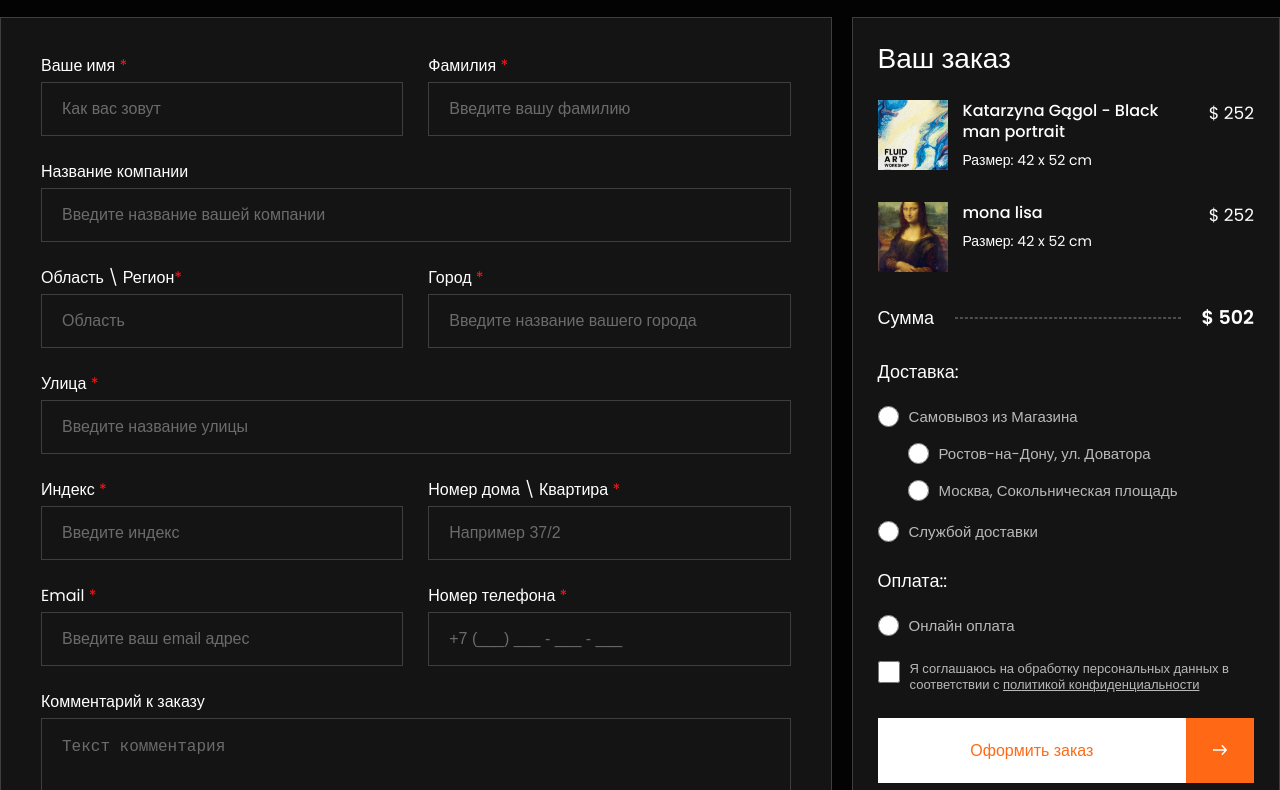
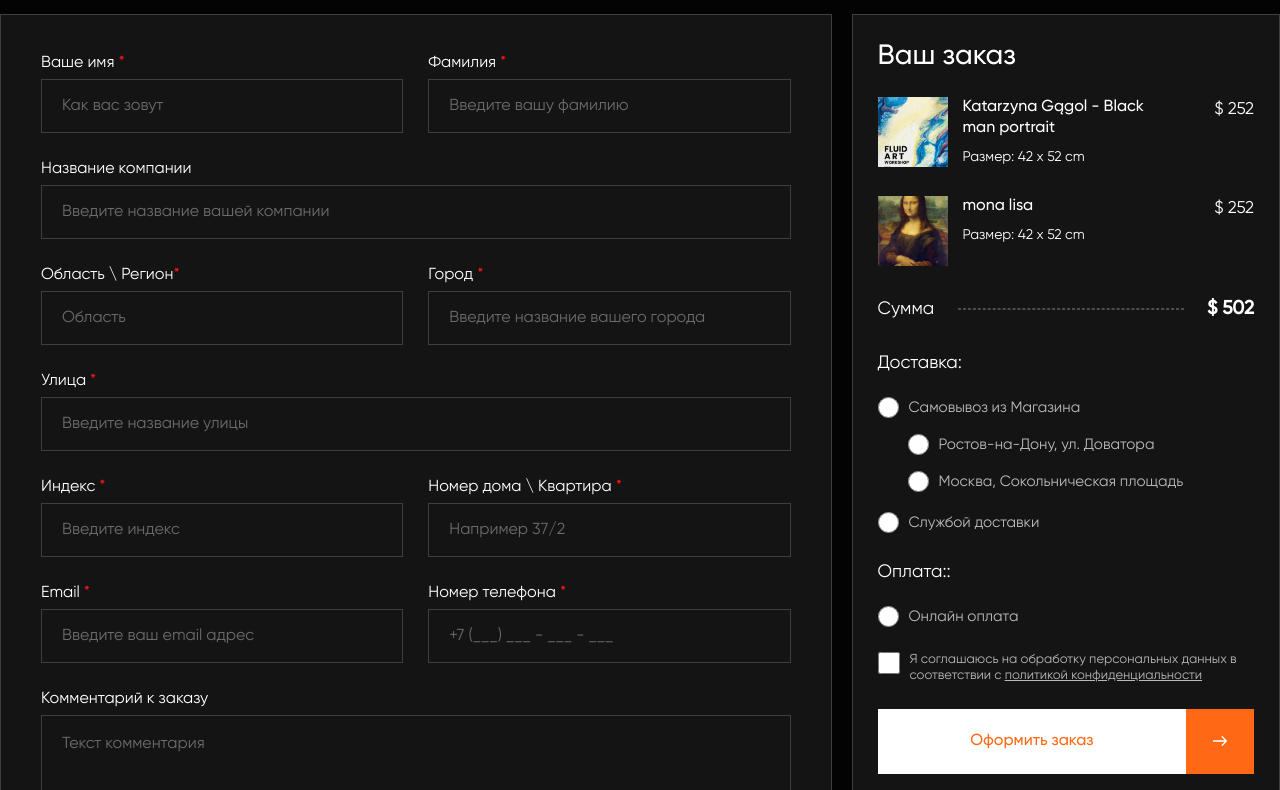
Before and after one commit to diorm47/art, a plain HTML site: page order.html in a window 1280 px wide. Shown: the part 269-1059 px from the top of the page. Drawn offline with Linux system fonts and the light colour scheme.

Commit message:
fonts update

```diff
--- a/styles/style.css
+++ b/styles/style.css
@@ -1,7 +1,44 @@
-@import url("https://fonts.googleapis.com/css2?family=Poppins:ital,wght@0,100;0,200;0,300;0,400;0,500;0,600;0,700;0,800;0,900;1,100;1,200;1,300;1,400;1,500;1,600;1,700;1,800;1,900&display=swap");
 @import url("https://fonts.googleapis.com/css2?family=Inter:ital,opsz,wght@0,14..32,100..900;1,14..32,100..900&display=swap");
 @import url("https://fonts.googleapis.com/css2?family=Montserrat:ital,wght@0,100..900;1,100..900&display=swap");
 @import url("https://fonts.googleapis.com/css2?family=Manrope:wght@200..800&display=swap");
+
+/* Gilroy */
+@font-face {
+  font-family: "Gilroy400";
+  src: url("../assets/fonts/gilroy/Gilroy-Regular.ttf") format("truetype");
+  font-weight: normal;
+  font-style: normal;
+}
+
+@font-face {
+  font-family: "Gilroy600";
+  src: url("../assets/fonts/gilroy/Gilroy-Medium.ttf") format("truetype");
+  font-weight: normal;
+  font-style: normal;
+}
+
+@font-face {
+  font-family: "Gilroy800";
+  src: url("../assets/fonts/gilroy/Gilroy-Bold.ttf") format("truetype");
+  font-weight: normal;
+  font-style: normal;
+}
+
+/* Druk */
+@font-face {
+  font-family: "Druk";
+  src: url("../assets/fonts/DrukWideBold.ttf") format("truetype");
+  font-weight: normal;
+  font-style: normal;
+}
+
+/* Didot */
+@font-face {
+  font-family: "Didot";
+  src: url("../assets/fonts/TheanoDidot-Regular.ttf") format("truetype");
+  font-weight: normal;
+  font-style: normal;
+}
 
 * {
   margin: 0;
@@ -10,7 +47,6 @@
 }
 
 body {
-  font-family: "Poppins", sans-serif;
   background: rgb(3, 3, 3);
 }
 a {
@@ -51,6 +87,7 @@ nav {
 .nav_contacts p {
   color: rgb(255, 255, 255);
   transition: all 0.5s ease;
+  font-family: Gilroy400;
   font-size: 16px;
   font-weight: 400;
   line-height: 20px;
@@ -62,7 +99,7 @@ nav {
   transition: all 0.5s ease;
   color: rgb(255, 105, 21);
 }
-.nav_contacts svg *{
+.nav_contacts svg * {
   transition: all 0.5s ease;
 }
 .nav_contacts a:hover svg * {
@@ -113,7 +150,7 @@ nav {
 .nav_bag_count {
   position: absolute;
   width: 16.01px;
-  height: 16.01px; /* Light Orange */
+  height: 16.01px;
   background: rgb(255, 105, 21);
   border-radius: 50%;
   display: flex;
@@ -164,7 +201,7 @@ header {
 
 .header_content h1 {
   color: rgb(255, 255, 255);
-  font-family: Inter;
+  font-family: "Druk";
   font-size: 80px;
   font-weight: 700;
   line-height: 120%;
@@ -175,7 +212,7 @@ header {
 
 .header_content p {
   color: rgb(255, 255, 255);
-
+  font-family: "Gilroy400";
   font-size: 18px;
   font-weight: 400;
   line-height: 28px;
@@ -242,7 +279,7 @@ header {
 .expositions_wrapper_left h3 {
   margin-bottom: 58px;
   color: rgb(255, 255, 255);
-  /* font-family: Theano Didot; */
+  font-family: "Didot";
   font-size: 54px;
   font-weight: 400;
   line-height: 120%;
@@ -257,7 +294,7 @@ header {
 
 .expositions_wrapper_left p {
   color: rgb(255, 255, 255);
-  /* font-family: Gilroy; */
+  font-family: "Gilroy400";
   font-size: 18px;
   font-weight: 400;
   line-height: 28px;
@@ -273,7 +310,7 @@ header {
 
 .arriwals_title h2 {
   color: rgb(255, 255, 255);
-  /* font-family: Theano Didot; */
+  font-family: "Didot";
   font-size: 54px;
   font-weight: 400;
   line-height: 120%;
@@ -331,7 +368,7 @@ header {
 
 .arriwals_grid_item_actions h2 {
   color: rgb(255, 255, 255);
-  /* font-family: Gilroy; */
+  font-family: "Gilroy400";
   font-size: 24px;
   font-weight: 400;
   line-height: 28px;
@@ -341,7 +378,7 @@ header {
 
 .arriwals_grid_item_actions h4 {
   color: rgb(255, 255, 255);
-  /* font-family: Gilroy; */
+  font-family: "Gilroy800";
   font-size: 18px;
   font-weight: 800;
   line-height: 28px;
@@ -359,7 +396,7 @@ header {
 }
 .card_remove_actions p {
   color: rgb(255, 0, 0);
-  /* font-family: Gilroy; */
+  font-family: "Gilroy400";
   font-size: 24px;
   font-weight: 400;
   line-height: 28px;
@@ -369,7 +406,7 @@ header {
 
 .card_add_actions p {
   color: rgb(255, 105, 21);
-  /* font-family: Gilroy; */
+  font-family: "Gilroy400";
   font-size: 24px;
   font-weight: 400;
   line-height: 28px;
@@ -402,7 +439,7 @@ header {
 }
 .contacts_us_form_form_title h3 {
   color: rgb(255, 255, 255);
-  /* font-family: Theano Didot; */
+  font-family: "Didot";
   font-size: 54px;
   font-weight: 400;
   line-height: 120%;
@@ -413,7 +450,7 @@ header {
 
 .contacts_us_form_form_title p {
   color: rgb(255, 255, 255);
-  /* font-family: Gilroy; */
+  font-family: "Gilroy400";
   font-size: 18px;
   font-weight: 400;
   line-height: 100%;
@@ -424,7 +461,7 @@ header {
 
 .input_item p {
   color: rgb(255, 255, 255);
-  /* font-family: Gilroy; */
+  font-family: "Gilroy400";
   font-size: 16px;
   font-weight: 400;
   line-height: 100%;
@@ -442,7 +479,7 @@ header {
   outline: none;
   padding-left: 20px;
   color: #fff;
-  /* font-family: Gilroy; */
+  font-family: "Gilroy400";
   font-size: 16px;
   font-weight: 400;
   line-height: 27px;
@@ -473,7 +510,7 @@ header {
   padding-left: 16px;
   padding-right: 16px;
   color: rgb(255, 255, 255);
-  /* font-family: Gilroy; */
+  font-family: "Gilroy400";
   font-size: 16px;
   font-weight: 400;
   line-height: 100%;
@@ -542,7 +579,7 @@ header {
 }
 .location_item_title h4 {
   color: rgb(0, 0, 0);
-  /* font-family: Theano Didot; */
+  font-family: "Didot";
   font-size: 24px;
   font-weight: 400;
   line-height: 120%;
@@ -552,7 +589,7 @@ header {
 
 .location_item p {
   color: rgb(0, 0, 0);
-  /* font-family: Gilroy; */
+  font-family: "Gilroy400";
   font-size: 24px;
   font-weight: 400;
   line-height: 120%;
@@ -567,7 +604,7 @@ header {
 }
 .closed p {
   color: rgb(255, 0, 0);
-  /* font-family: Gilroy; */
+  font-family: "Gilroy400";
   font-size: 24px;
   font-weight: 400;
   line-height: 120%;
@@ -605,7 +642,7 @@ header {
 
 .pre_footer_right_content_title h3 {
   color: rgb(255, 255, 255);
-  /* font-family: Gilroy; */
+  font-family: "Gilroy600";
   font-size: 32px;
   font-weight: 600;
   line-height: 150%;
@@ -615,7 +652,7 @@ header {
 
 .pre_footer_right_content p {
   color: rgb(255, 255, 255);
-  /* font-family: Gilroy; */
+  font-family: "Gilroy400";
   font-size: 18px;
   font-weight: 400;
   line-height: 28px;
@@ -647,7 +684,7 @@ footer p {
 }
 .order_container_title h1 {
   color: rgb(255, 255, 255);
-  /* font-family: Gilroy; */
+  font-family: "Gilroy600";
   font-size: 45px;
   font-weight: 500;
   line-height: 48px;
@@ -701,7 +738,7 @@ footer p {
   outline: none;
   color: #fff;
 
-  /* font-family: Gilroy; */
+  font-family: "Gilroy400";
   font-size: 16px;
   font-weight: 400;
   line-height: 27px;
@@ -719,7 +756,7 @@ footer p {
 
 .order_calculating h3 {
   color: rgb(255, 255, 255);
-  /* font-family: Gilroy; */
+  font-family: "Gilroy600";
   font-size: 28px;
   font-weight: 500;
   line-height: 32px;
@@ -736,7 +773,7 @@ footer p {
 
 .orders_list_item_desc div h5 {
   color: rgb(255, 255, 255);
-  /* font-family: Gilroy; */
+  font-family: "Gilroy600";
   font-size: 16px;
   font-weight: 500;
   line-height: 21px;
@@ -747,7 +784,7 @@ footer p {
 
 .orders_list_item_desc div p {
   color: rgb(255, 255, 255);
-  /* font-family: Gilroy; */
+  font-family: "Gilroy400";
   font-size: 14px;
   font-weight: 400;
   line-height: 26px;
@@ -772,7 +809,7 @@ footer p {
 
 .orders_list_item_price {
   color: rgb(255, 255, 255);
-  /* font-family: Gilroy; */
+  font-family: "Gilroy400";
   font-size: 17px;
   font-weight: 400;
   line-height: 26px;
@@ -793,7 +830,7 @@ footer p {
 
 .order_total h4 {
   color: rgb(255, 255, 255);
-  /* font-family: Gilroy; */
+  font-family: "Gilroy400";
   font-size: 18px;
   font-weight: 400;
   line-height: 28px;
@@ -803,7 +840,7 @@ footer p {
 
 .order_total p {
   color: rgb(255, 255, 255);
-  /* font-family: Gilroy; */
+  font-family: "Gilroy600";
   font-size: 19px;
   font-weight: 600;
   line-height: 26px;
@@ -819,7 +856,7 @@ footer p {
 
 .order_calculating_title h3 {
   color: rgb(255, 255, 255);
-  /* font-family: Gilroy; */
+  font-family: "Gilroy400";
   font-size: 18px;
   font-weight: 400;
   line-height: 28px;
@@ -843,7 +880,7 @@ footer p {
   color: rgb(255, 255, 255);
   opacity: 0.7;
 
-  /* font-family: Gilroy; */
+  font-family: "Gilroy400";
   font-size: 15px;
   font-weight: 400;
   line-height: 18px;
@@ -876,8 +913,7 @@ footer p {
 .order_policy p,
 .order_policy a {
   color: rgb(255, 255, 255, 0.7);
-
-  /* font-family: Gilroy; */
+  font-family: "Gilroy400";
   font-size: 13px;
   font-weight: 400;
   line-height: 16px;
@@ -899,7 +935,7 @@ footer p {
   width: 82%;
   cursor: pointer;
   color: rgb(255, 105, 21);
-  /* font-family: Gilroy; */
+  font-family: "Gilroy600";
   font-size: 16px;
   font-weight: 500;
   line-height: 19px;
@@ -922,7 +958,7 @@ footer p {
 
 .success_contact_form h4 {
   color: rgb(255, 255, 255);
-  /* font-family: Gilroy; */
+  font-family: "Gilroy600";
   font-size: 35px;
   font-weight: 500;
   line-height: 100%;
@@ -932,7 +968,7 @@ footer p {
 
 .success_contact_form p {
   color: rgb(255, 255, 255);
-  /* font-family: Gilroy; */
+  font-family: "Gilroy400";
   font-size: 17px;
   font-weight: 400;
   line-height: 100%;
```
Also changed, not shown: assets/fonts/DrukWideBold.ttf (added), assets/fonts/TheanoDidot-Regular.ttf (added), assets/fonts/gilroy/Gilroy-Bold.ttf (added), assets/fonts/gilroy/Gilroy-Medium.ttf (added), assets/fonts/gilroy/Gilroy-Regular.ttf (added).
